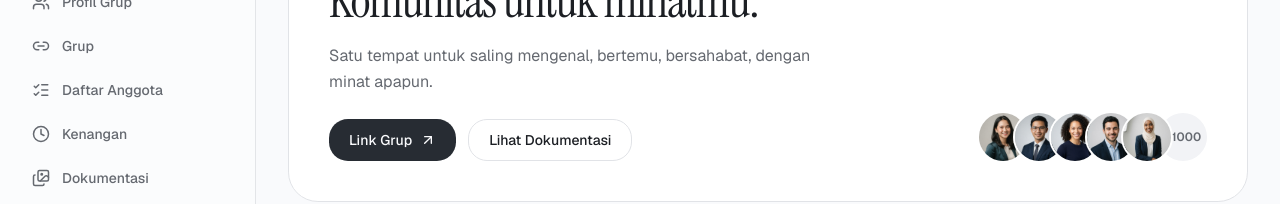
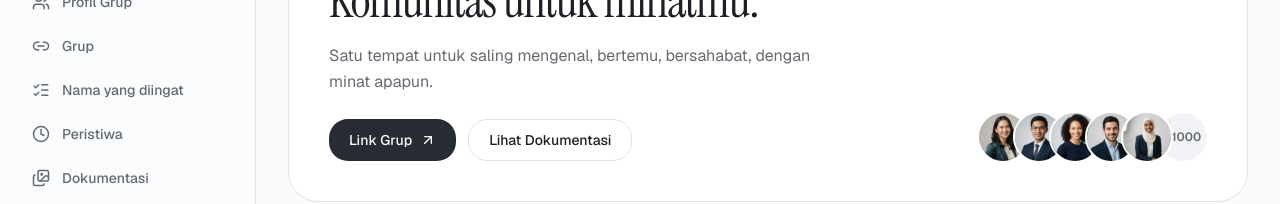
Before and after one commit to zaxxced/isekaiverse, a Next.js app: page / in a window 1280 px wide. Shown: the part 160-364 px from the top of the page. Built offline with nearby package versions, Linux system fonts and the light colour scheme.

Commit message:
Update app-shell.tsx

```diff
--- a/components/app-shell.tsx
+++ b/components/app-shell.tsx
@@ -20,8 +20,8 @@ const navItems = [
   { href: '/', label: 'Dashboard', icon: LayoutDashboard },
   { href: '/directory', label: 'Profil Grup', icon: Users },
   { href: '/groups', label: 'Grup', icon: Link2 },
-  { href: '/roster', label: 'Daftar Anggota', icon: ListChecks },
-  { href: '/memories', label: 'Kenangan', icon: Clock },
+  { href: '/roster', label: 'Nama yang diingat', icon: ListChecks },
+  { href: '/memories', label: 'Peristiwa', icon: Clock },
   { href: '/gallery', label: 'Dokumentasi', icon: Images },
 ]
 
```
